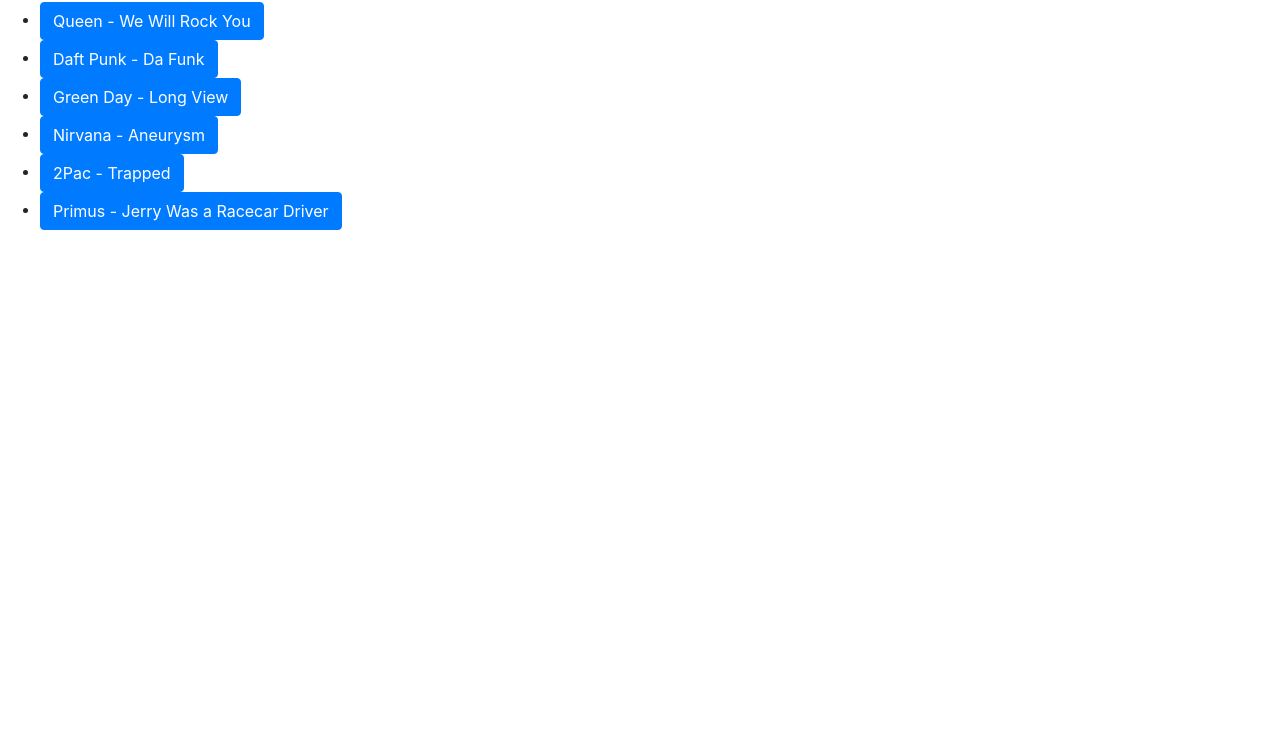
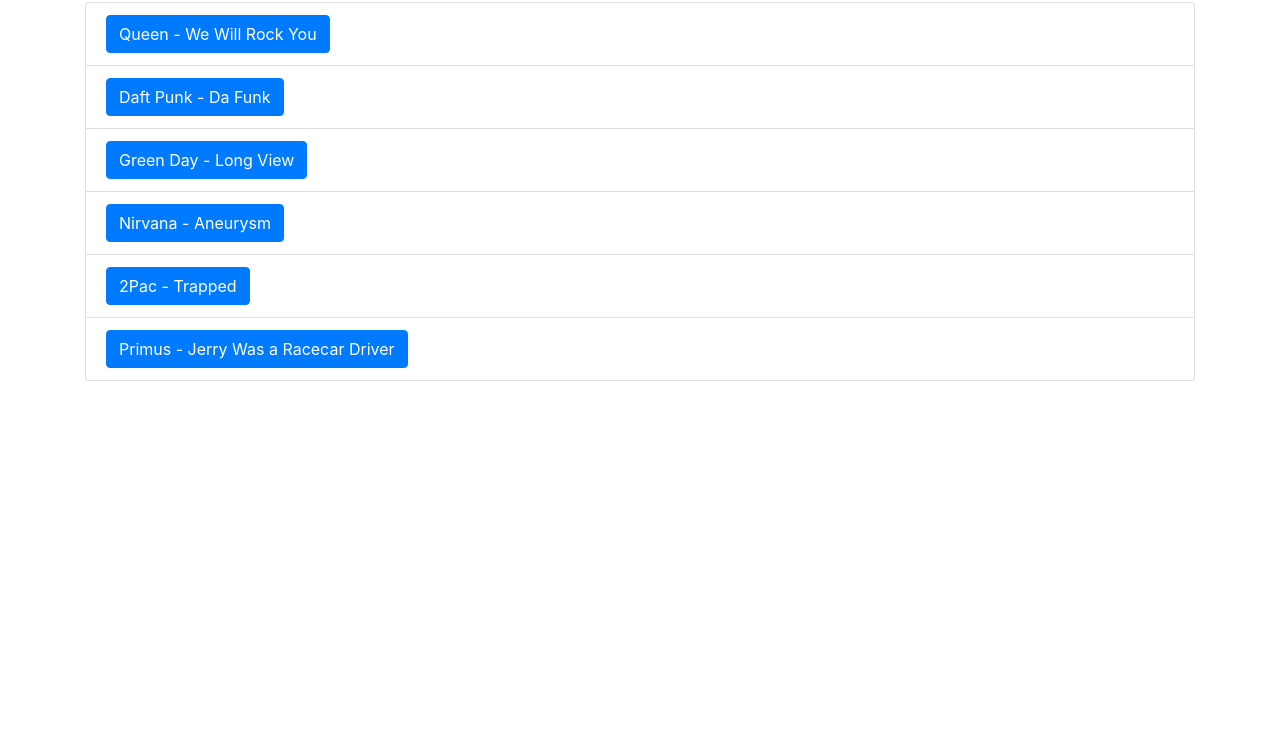
Before and after one commit to bmcfee/whattable, a website: page index.html in a window 1280 px wide. Shown: the part 54-800 px from the top of the page. Drawn offline with nearby package versions, Linux system fonts and the light colour scheme.

Commit message:
html is ok

```diff
--- a/index.html
+++ b/index.html
@@ -8,15 +8,15 @@
 
 </head>
 
-<body>
+<body class="container">
 <h1> What Shall We Call WaveTables</h1>
-<ul>
-<li><div id="0" class="btn btn-primary">Queen - We Will Rock You</div></li>
-<li><div id="1" class="btn btn-primary">Daft Punk - Da Funk</div></li>
-<li><div id="2" class="btn btn-primary">Green Day - Long View</div></li>
-<li><div id="3" class="btn btn-primary">Nirvana - Aneurysm</div></li>
-<li><div id="4" class="btn btn-primary">2Pac - Trapped</div></li>
-<li><div id="5" class="btn btn-primary">Primus - Jerry Was a Racecar Driver</div></li>
+<ul class="list-group" >
+<li class="list-group-item"><div id="0" class="btn btn-primary">Queen - We Will Rock You</div></li>
+<li class="list-group-item"><div id="1" class="btn btn-primary">Daft Punk - Da Funk</div></li>
+<li class="list-group-item"><div id="2" class="btn btn-primary">Green Day - Long View</div></li>
+<li class="list-group-item"><div id="3" class="btn btn-primary">Nirvana - Aneurysm</div></li>
+<li class="list-group-item"><div id="4" class="btn btn-primary">2Pac - Trapped</div></li>
+<li class="list-group-item"><div id="5" class="btn btn-primary">Primus - Jerry Was a Racecar Driver</div></li>
 </ul>
 
 </body>
```
